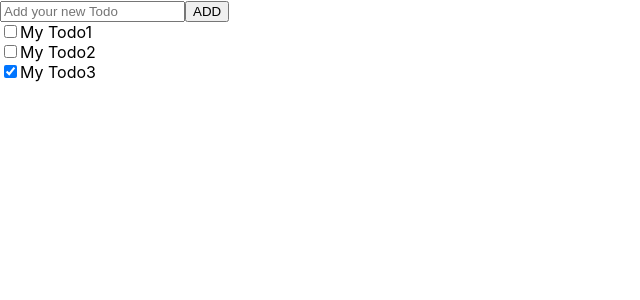
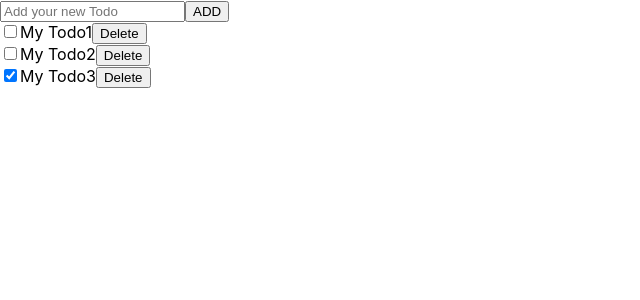
Before and after one commit to uj-kim/todo-app, a React (Create React App) app in the folder client/: page / in a window 1280 px wide. Shown: the top 300 px of the page, without its empty margins (0-640 px from the left). Built offline with nearby package versions, Linux system fonts and the light colour scheme.

Commit message:
feat: Todo 삭제 기능 구현

```diff
--- a/client/src/App.js
+++ b/client/src/App.js
@@ -36,11 +36,17 @@ function App() {
     //setTodoItems(todoItems.concat(newItem))과 같다
   };
 
+  const delItem = (targetItem) => {
+    //console.log(targetItem);
+    const result = todoItems.filter((item) => item.id !== targetItem.id);
+    setTodoItems(result);
+  };
+
   return (
     <div className="App">
       <AddTodo addItem={addItem} />
       {todoItems.map((item) => {
-        return <Todo key={item.id} item={item} />; // map함수는 return을 한다,,,
+        return <Todo key={item.id} item={item} delItem={delItem} />; // map함수는 return을 한다,,,
       })}
     </div>
   );
--- a/client/src/components/AddTodo.js
+++ b/client/src/components/AddTodo.js
@@ -22,6 +22,8 @@ const AddTodo = ({ addItem }) => {
     }
   };
 
+
+
   return (
     <div className="AddTodo">
       <input
--- a/client/src/components/Todo.js
+++ b/client/src/components/Todo.js
@@ -1,9 +1,17 @@
 // 1. 함수형 컴포넌트
 // 2. input(checkbox)와 label을 렌더링하는 컴포넌트!
 // 3. App(부모 컴포넌트 => App.js)에서 Todo(자식 컴포넌트) 1개를 렌더링  (<Todo />)
+import { useState } from "react";
 
-const Todo = ({ item }) => {
+const Todo = ({ item, delItem }) => {
   const { id, title, done } = item;
+
+  const [todoItem, setTodoItem] = useState(item);
+
+  const delClick = (todoItem) => {
+    delItem(todoItem);
+  };
+
   return (
     <div className="Todo">
       {/*가장 상위 div에 className을 파일명과 같게 부여 */}
@@ -15,6 +23,7 @@ const Todo = ({ item }) => {
         defaultChecked={done}
       />
       <label htmlFor={`todo${id}`}>{title}</label>
+      <button onClick={() => delClick(item.id)}>Delete</button>
     </div>
   );
 };
```
